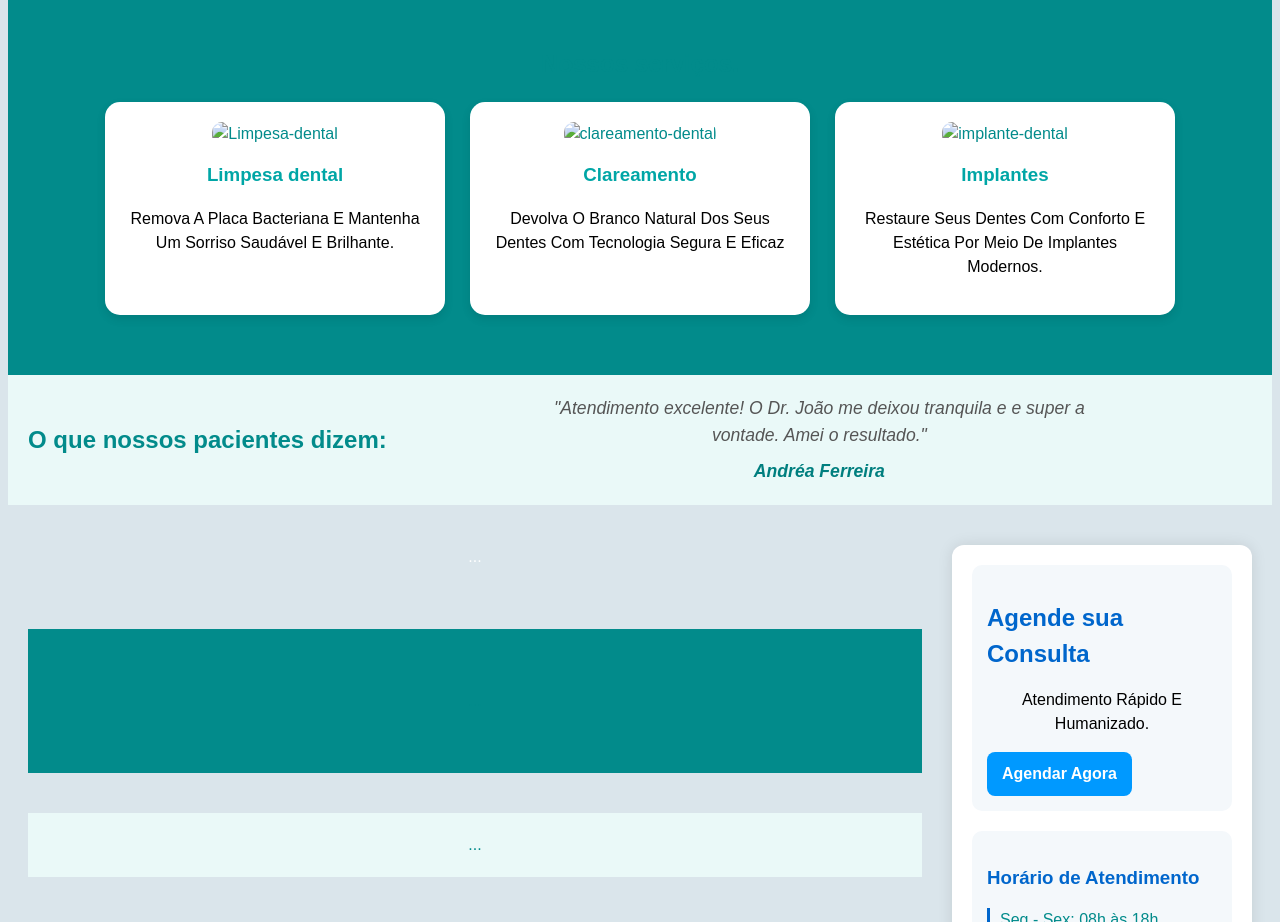
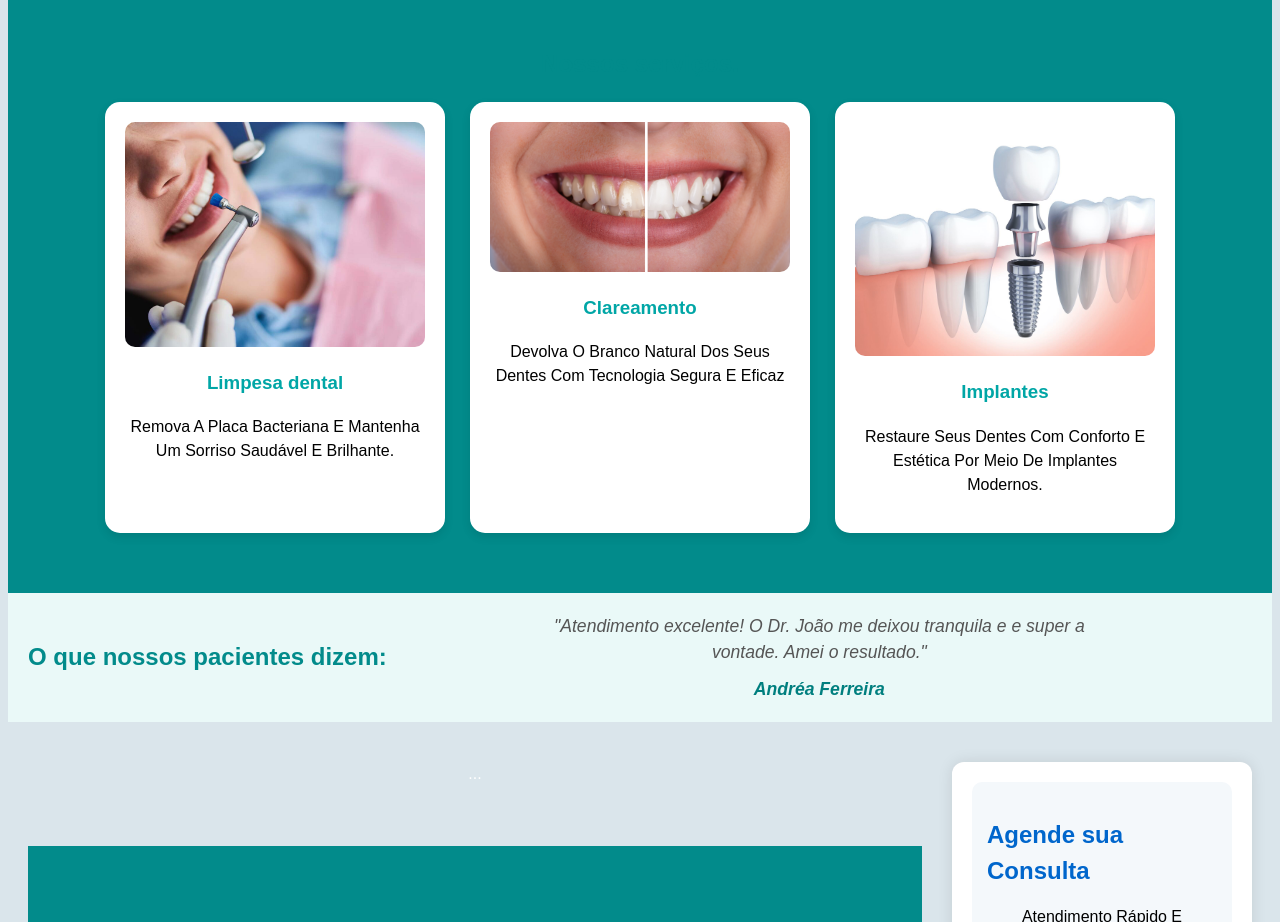
Before and after one commit to andsferr/site-odontologia, a plain HTML site: page index.html in a window 1280 px wide. Shown: the part 1020-1942 px from the top of the page. Drawn offline with Linux system fonts and the light colour scheme; files whose address does not match are found by name.

Commit message:
Ajustei o caminhos das imagens

```diff
--- a/index.html
+++ b/index.html
@@ -57,21 +57,21 @@
    <div class="cards">
 
     <div class="card">
-        <img src="limpesa.jpg" alt="Limpesa-dental">
+        <img src="img/limpesa.jpg" alt="Limpesa-dental">
 
         <h3>Limpesa dental</h3>
         <p>Remova a placa bacteriana e mantenha um sorriso saudável e brilhante.</p>
     </div>
 
     <div class="card">
-        <img src="clareamento-dental.png" alt="clareamento-dental">
+        <img src="img/clareamento-dental.png" alt="clareamento-dental">
         <h3>Clareamento</h3>
         <p>Devolva o branco natural dos seus dentes com tecnologia segura e eficaz</p>
 
     </div>
 
     <div class="card">
-        <img src="implante-dental.jpg" alt="implante-dental">
+        <img src="img/implante-dental.jpg" alt="implante-dental">
         <h3>Implantes</h3>
         <p>Restaure seus dentes com conforto e estética por meio de implantes modernos.</p>
 
```
